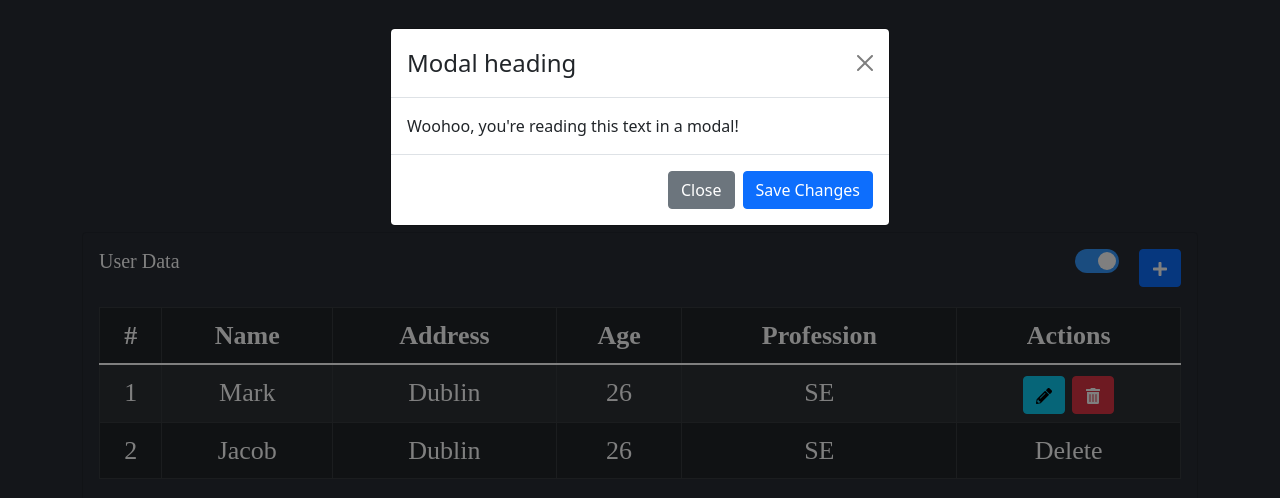
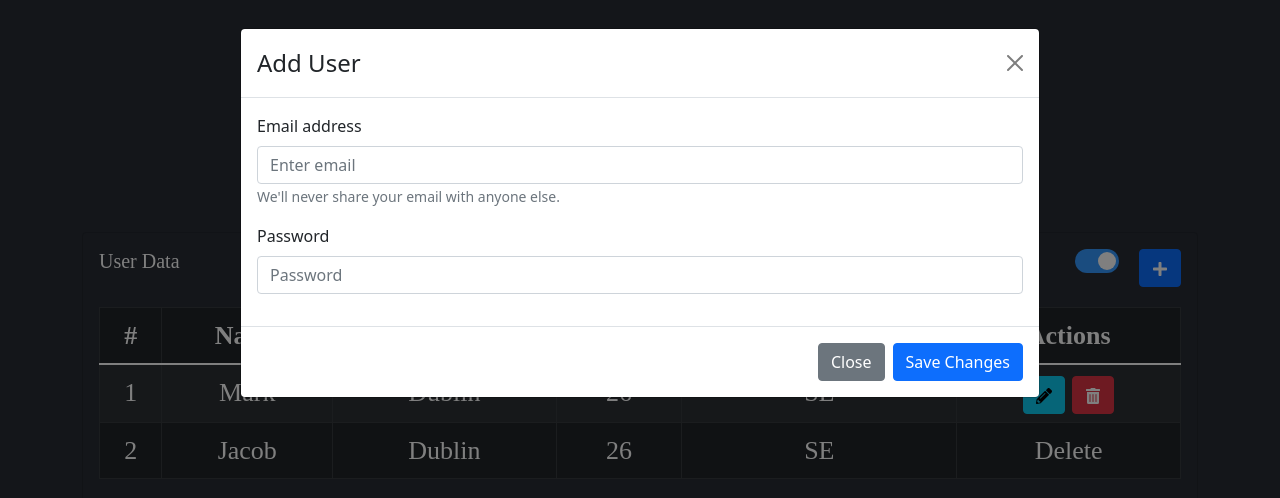
Before and after one commit to MangeshIpper/dataminrapp, a React (Create React App) app: page / in a window 1280 px wide. Both pictures are taken after a click on the button 1160 px from the left and 267 px from the top of the page. Shown: the top 498 px of the page. Built offline with nearby package versions, Linux system fonts and the light colour scheme.

Commit message:
Added modal to add user.

```diff
--- a/src/components/Menu.tsx
+++ b/src/components/Menu.tsx
@@ -4,6 +4,7 @@ import {
   Card,
   Col,
   Container,
+  Form,
   Modal,
   Row,
   Table,
@@ -84,10 +85,10 @@ export const Menu = () => {
                     <td>26</td>
                     <td>SE</td>
                     <td>
-                      <Button variant="info">
+                      <Button variant="info" title="Edit user details">
                         <FaPencilAlt />
                       </Button>{" "}
-                      <Button variant="danger">
+                      <Button variant="danger" title="Delete user">
                         <FaTrashAlt />
                       </Button>
                     </td>
@@ -105,22 +106,37 @@ export const Menu = () => {
             </Card.Body>
           </Card>
 
-          <Modal show={show} onHide={handleClose}>
+          <Modal size="lg" show={show} onHide={handleClose}>
             <Modal.Header closeButton>
-              <Modal.Title>Modal heading</Modal.Title>
+              <Modal.Title>Add User</Modal.Title>
             </Modal.Header>
             <Modal.Body>
-              Woohoo, you're reading this text in a modal!
+              <Form >
+                <Form.Group className="mb-3" controlId="formBasicEmail">
+                  <Form.Label>Email address</Form.Label>
+                  <Form.Control type="email" placeholder="Enter email" />
+                  <Form.Text className="text-muted">
+                    We'll never share your email with anyone else.
+                  </Form.Text>
+                </Form.Group>
+
+                <Form.Group className="mb-3" controlId="formBasicPassword">
+                  <Form.Label>Password</Form.Label>
+                  <Form.Control type="password" placeholder="Password" />
+                </Form.Group>
+              </Form>
             </Modal.Body>
             <Modal.Footer>
               <Button variant="secondary" onClick={handleClose}>
                 Close
               </Button>
-              <Button variant="primary" onClick={handleClose}>
+              <Button variant="primary" type="submit" onClick={handleClose}>
                 Save Changes
               </Button>
             </Modal.Footer>
           </Modal>
+
+
 
 
         </Col>
```
Also changed, not shown: src/logo.svg (deleted).
